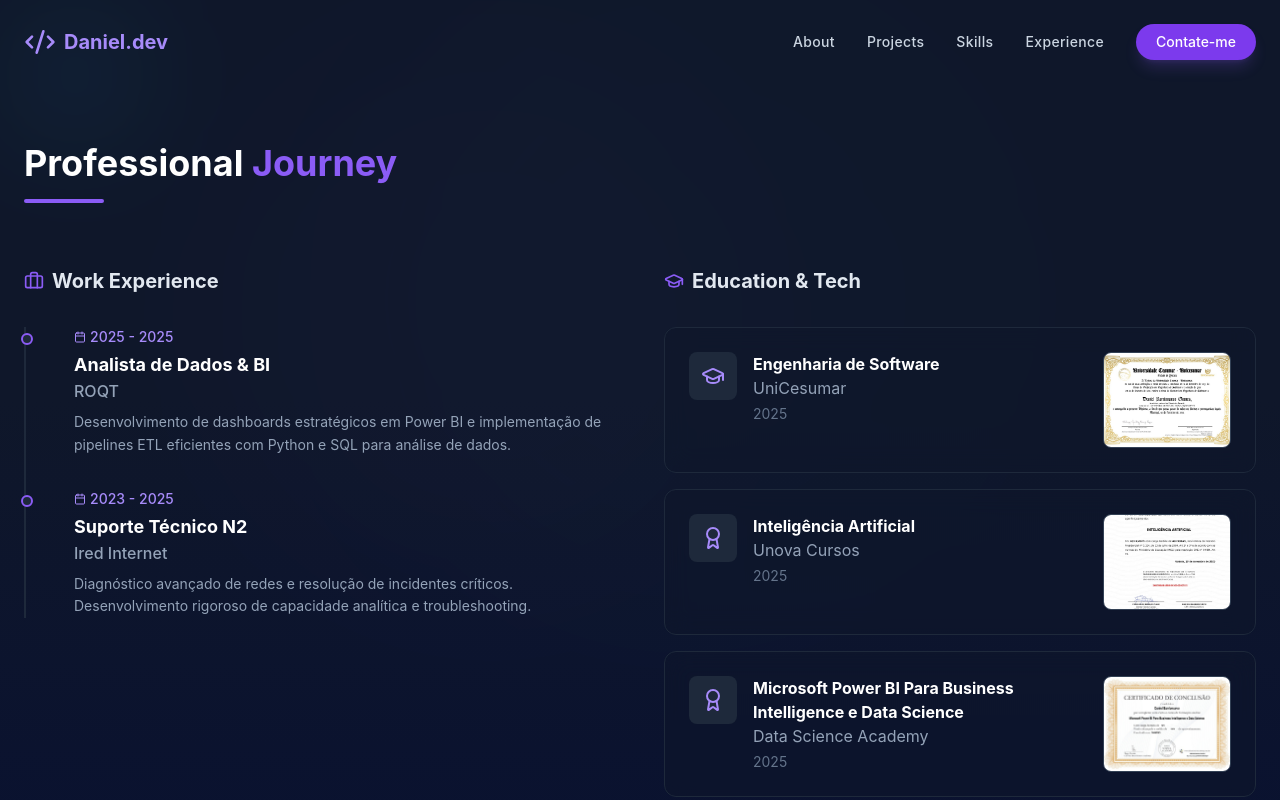
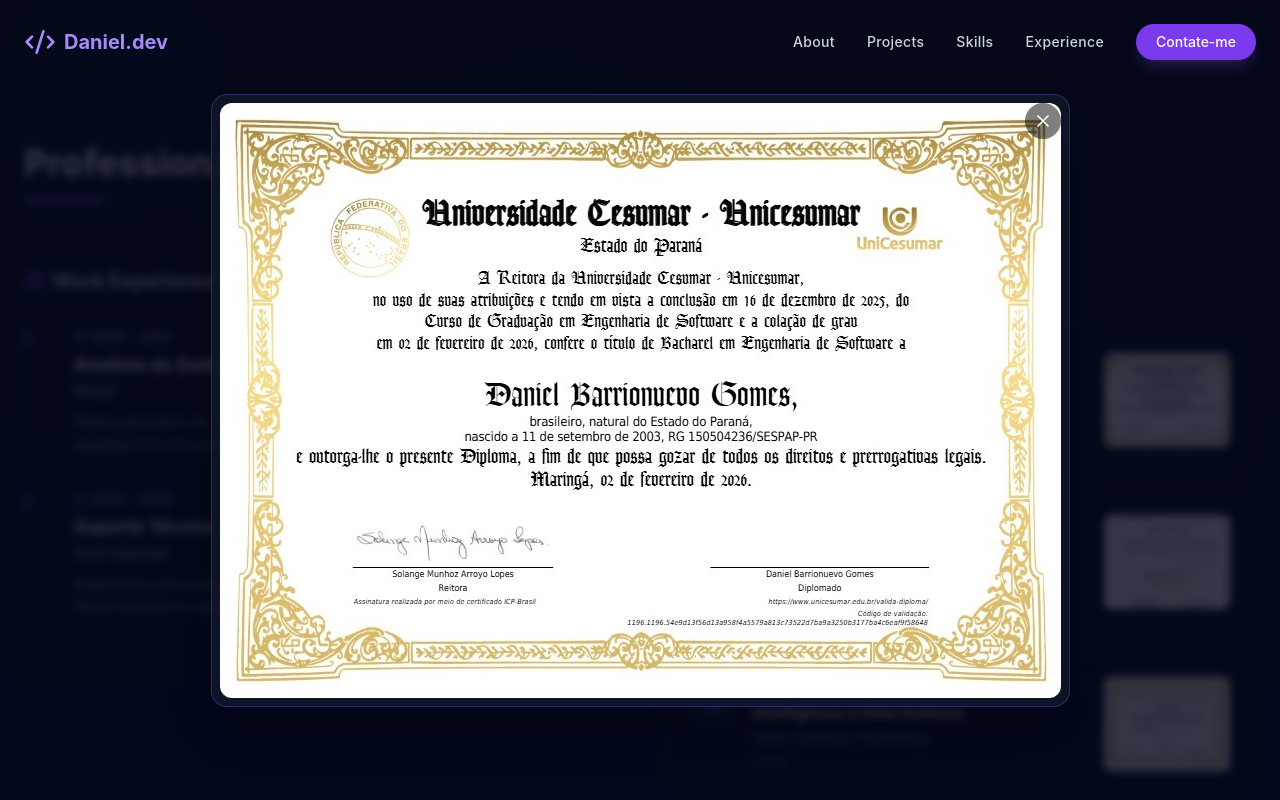
Before and after one commit to Cawlino/portfolio-2025, a React (Vite) app: page / in a window 1280 px wide. Both pictures are taken after a click on the element 1167 px from the left and 2561 px from the top of the page. Shown: the part 2161-2961 px from the top of the page. Built offline with nearby package versions, Linux system fonts and the light colour scheme.

Commit message:
fix: hybrid hover/click interaction for certificates

```diff
--- a/src/components/Experience.tsx
+++ b/src/components/Experience.tsx
@@ -4,6 +4,8 @@
 
 const Experience = () => {
     const [selectedImage, setSelectedImage] = useState<string | null>(null);
+    const [isLocked, setIsLocked] = useState(false);
+
     const experiences = [
         {
             company: "ROQT",
@@ -42,6 +44,24 @@
             image: `${import.meta.env.BASE_URL}certificates/power_bi.jpg`
         }
     ];
+
+    const handleMouseEnter = (img: string) => {
+        if (!isLocked) setSelectedImage(img);
+    };
+
+    const handleMouseLeave = () => {
+        if (!isLocked) setSelectedImage(null);
+    };
+
+    const handleClick = (img: string) => {
+        setSelectedImage(img);
+        setIsLocked(true);
+    };
+
+    const handleClose = () => {
+        setSelectedImage(null);
+        setIsLocked(false);
+    };
 
     return (
         <section id="experience" className="py-12 md:py-20 relative">
@@ -128,9 +148,9 @@
                                         <div className="w-full sm:w-32 shrink-0">
                                             <div
                                                 className="aspect-[4/3] rounded-lg overflow-hidden border border-slate-700 hover:border-violet-500 transition-colors cursor-pointer group/img relative bg-slate-800"
-                                                onMouseEnter={() => setSelectedImage(edu.image)}
-                                                onMouseLeave={() => setSelectedImage(null)}
-                                                onClick={() => setSelectedImage(edu.image)}
+                                                onMouseEnter={() => handleMouseEnter(edu.image)}
+                                                onMouseLeave={handleMouseLeave}
+                                                onClick={() => handleClick(edu.image)}
                                             >
                                                 <img
                                                     src={edu.image}
@@ -159,24 +179,27 @@
                         initial={{ opacity: 0 }}
                         animate={{ opacity: 1 }}
                         exit={{ opacity: 0 }}
-                        onClick={() => setSelectedImage(null)}
-                        className="fixed inset-0 z-[1000] flex items-center justify-center p-4 bg-slate-950/80 backdrop-blur-sm cursor-pointer"
+                        onClick={handleClose}
+                        className={`fixed inset-0 z-[1000] flex items-center justify-center p-4 bg-slate-950/80 backdrop-blur-sm transition-all ${isLocked ? 'pointer-events-auto cursor-pointer' : 'pointer-events-none'
+                            }`}
                     >
                         <motion.div
                             initial={{ scale: 0.8, opacity: 0, y: 10 }}
                             animate={{ scale: 1, opacity: 1, y: 0 }}
                             exit={{ scale: 0.8, opacity: 0, y: 10 }}
-                            onClick={(e) => e.stopPropagation()}
+                            onClick={(e) => isLocked && e.stopPropagation()}
                             transition={{ type: "spring", damping: 25, stiffness: 300 }}
                             className="relative w-auto max-w-[90vw] max-h-[90vh] bg-slate-900/90 rounded-2xl overflow-hidden shadow-2xl border border-violet-500/30 flex flex-col p-2 cursor-auto"
                         >
-                            {/* Close Button */}
-                            <button
-                                onClick={() => setSelectedImage(null)}
-                                className="absolute top-2 right-2 z-50 p-2 bg-black/50 text-white rounded-full hover:bg-violet-500 transition-colors"
-                            >
-                                <X className="w-5 h-5" />
-                            </button>
+                            {/* Close Button - Only visible/clickable when locked */}
+                            {isLocked && (
+                                <button
+                                    onClick={(e) => { e.stopPropagation(); handleClose(); }}
+                                    className="absolute top-2 right-2 z-50 p-2 bg-black/50 text-white rounded-full hover:bg-violet-500 transition-colors"
+                                >
+                                    <X className="w-5 h-5" />
+                                </button>
+                            )}
 
                             <div className="overflow-hidden rounded-xl flex items-center justify-center bg-black/50 h-full w-full">
                                 <img
```
